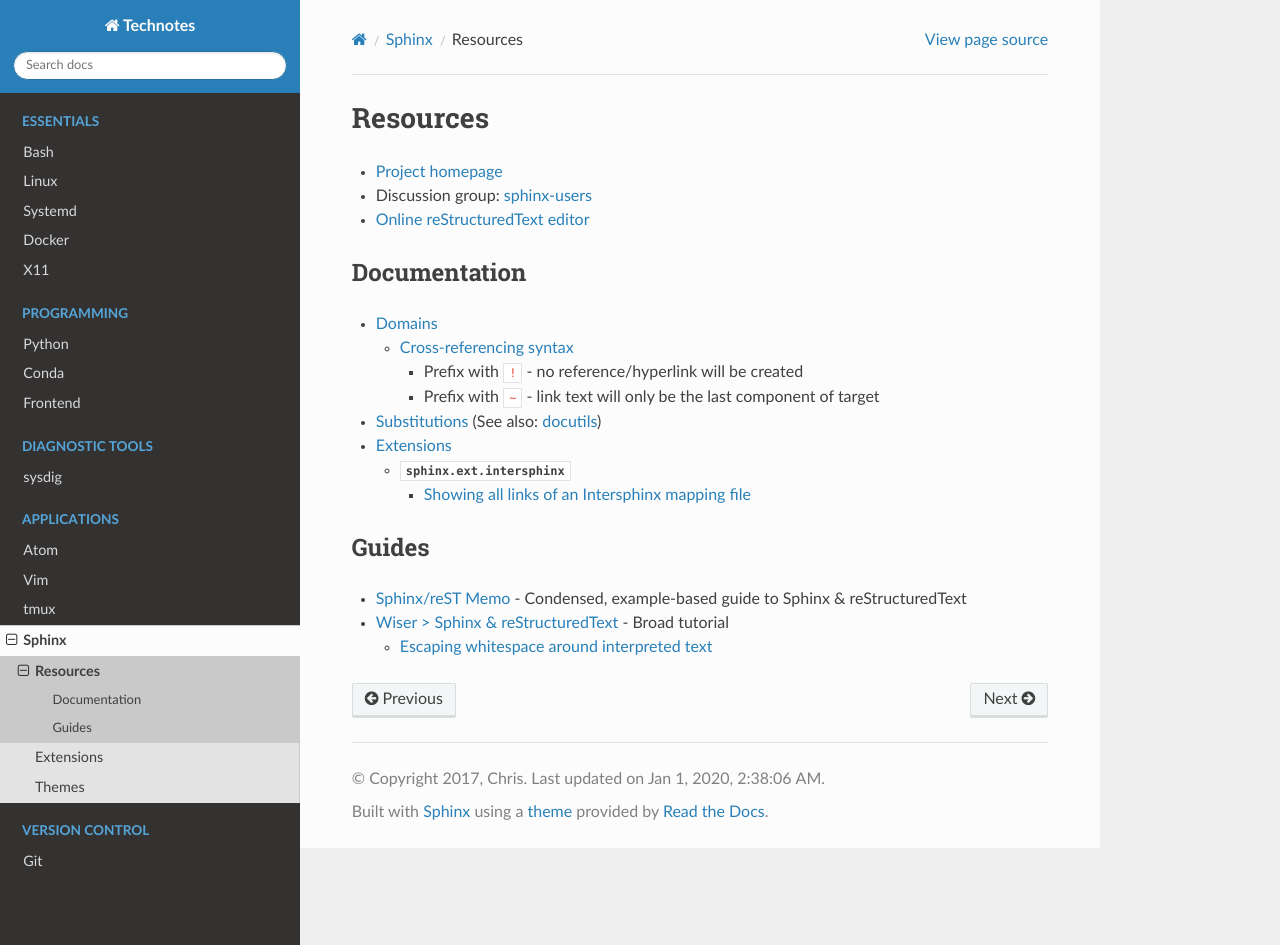
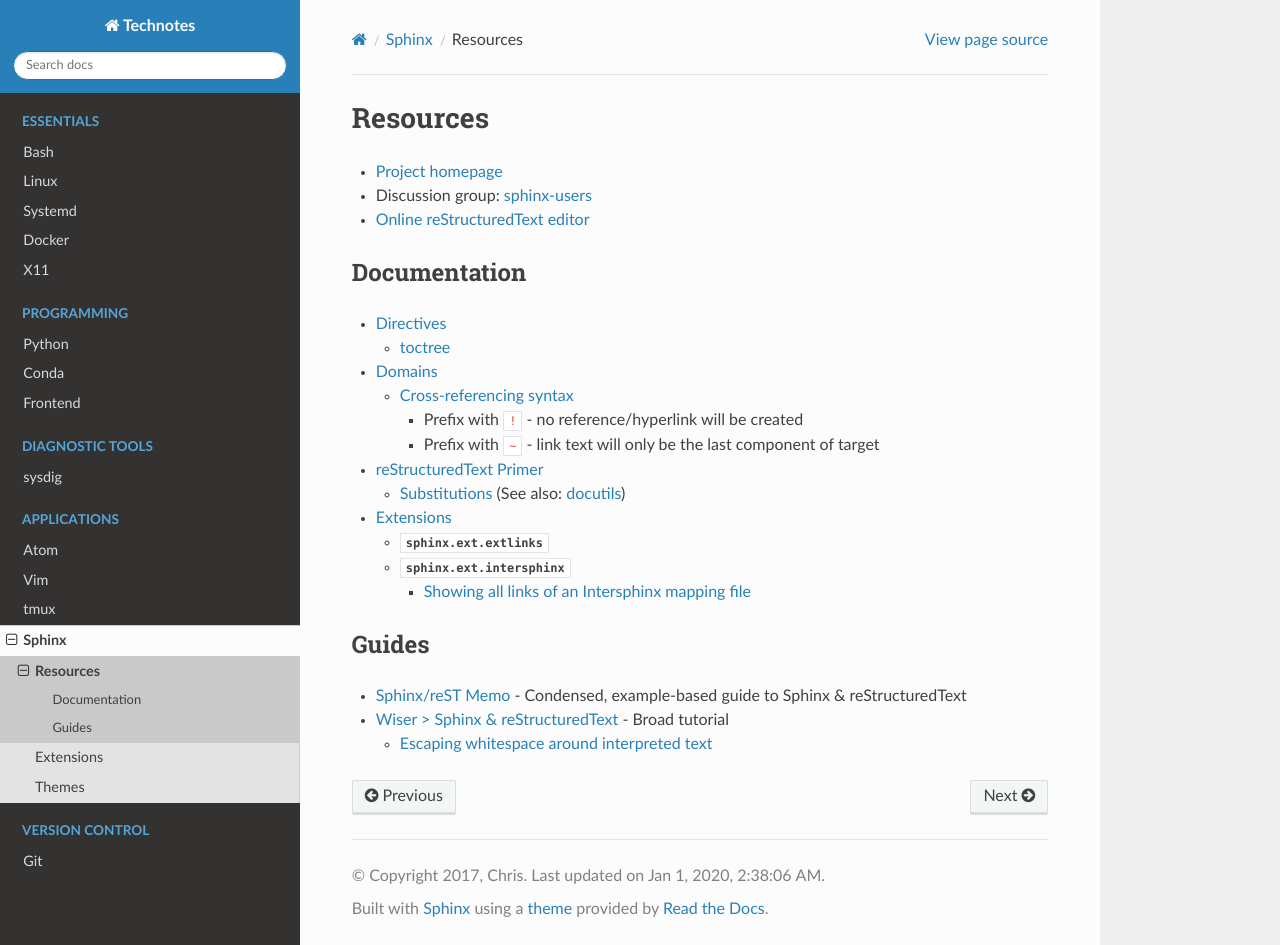
Before and after one commit to heterotopian/technotes, a Sphinx documentation site: the page built from source/sphinx/resource.rst, in a window 1280 px wide and 945 px high. Built offline with Sphinx 7.4.7 and the Read the Docs theme 2.0.0, drawn with Linux system fonts in a browser that asks for light colours.

Commit message:
Add extlinks

```diff
--- a/source/sphinx/resource.rst
+++ b/source/sphinx/resource.rst
@@ -12,6 +12,10 @@
 Documentation
 =============
 
+- `Directives <https://www.sphinx-doc.org/en/master/usage/restructuredtext/directives.html>`_
+
+  - `toctree <https://www.sphinx-doc.org/en/master/usage/restructuredtext/directives.html#directive-toctree>`_
+
 - `Domains <https://www.sphinx-doc.org/en/master/usage/restructuredtext/domains.html>`_
 
   - `Cross-referencing syntax <https://www.sphinx-doc.org/en/master/usage/restructuredtext/domains.html#cross-referencing-syntax>`_
@@ -19,10 +23,14 @@
     - Prefix with ``!`` - no reference/hyperlink will be created
     - Prefix with ``~`` - link text will only be the last component of target
 
-- `Substitutions <http://www.sphinx-doc.org/en/master/usage/restructuredtext/basics.html#substitutions>`_
-  (See also: :ref:`python_module_docutils`)
+- `reStructuredText Primer <http://www.sphinx-doc.org/en/master/usage/restructuredtext/basics.html>`_
+
+  - `Substitutions <http://www.sphinx-doc.org/en/master/usage/restructuredtext/basics.html#substitutions>`_
+    (See also: :ref:`python_module_docutils`)
+
 - `Extensions <https://www.sphinx-doc.org/en/master/usage/extensions/>`_
 
+  - :py:mod:`sphinx.ext.extlinks`
   - :py:mod:`sphinx.ext.intersphinx`
 
     - `Showing all links of an Intersphinx mapping file <https://www.sphinx-doc.org/en/master/usage/extensions/intersphinx.html#showing-all-links-of-an-intersphinx-mapping-file>`_
```
